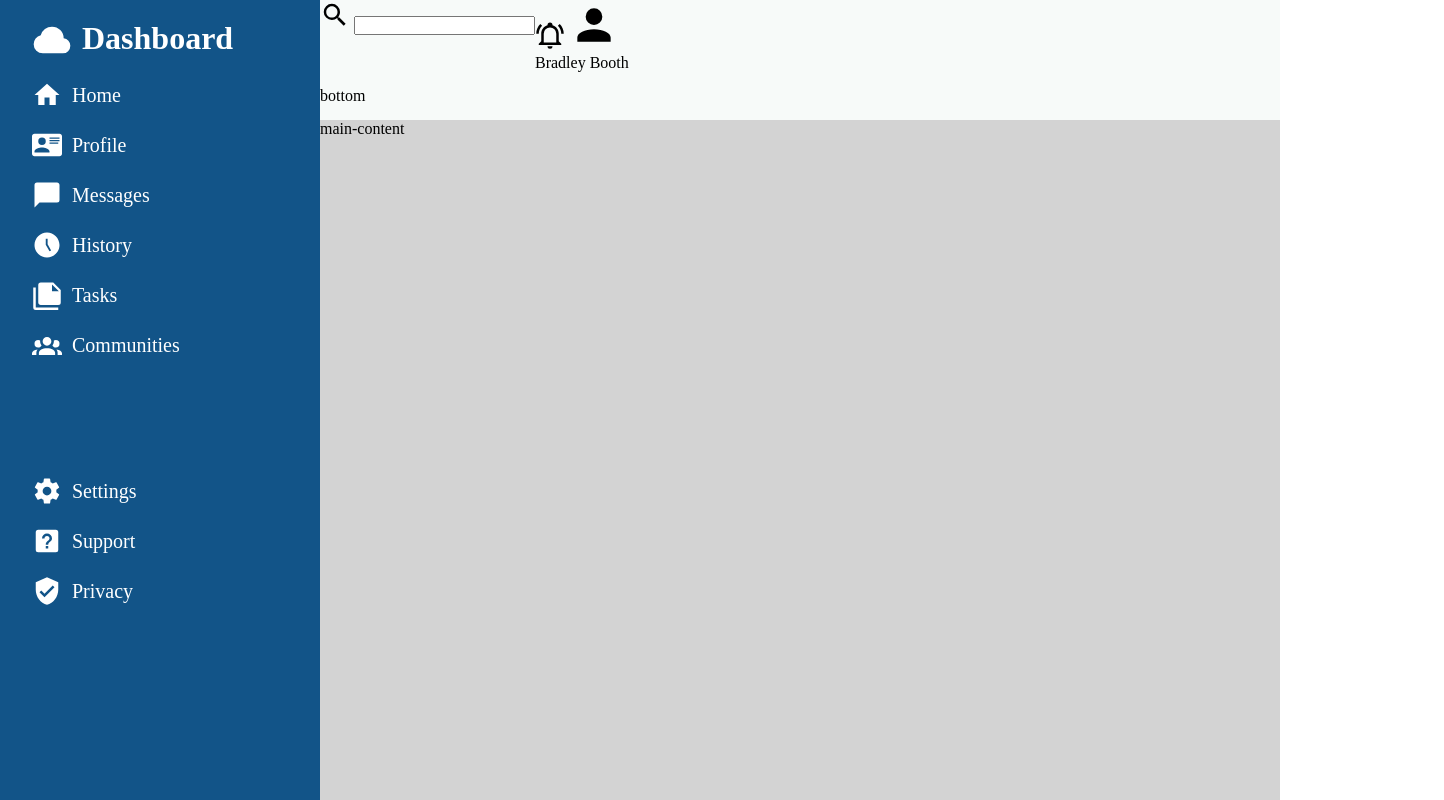
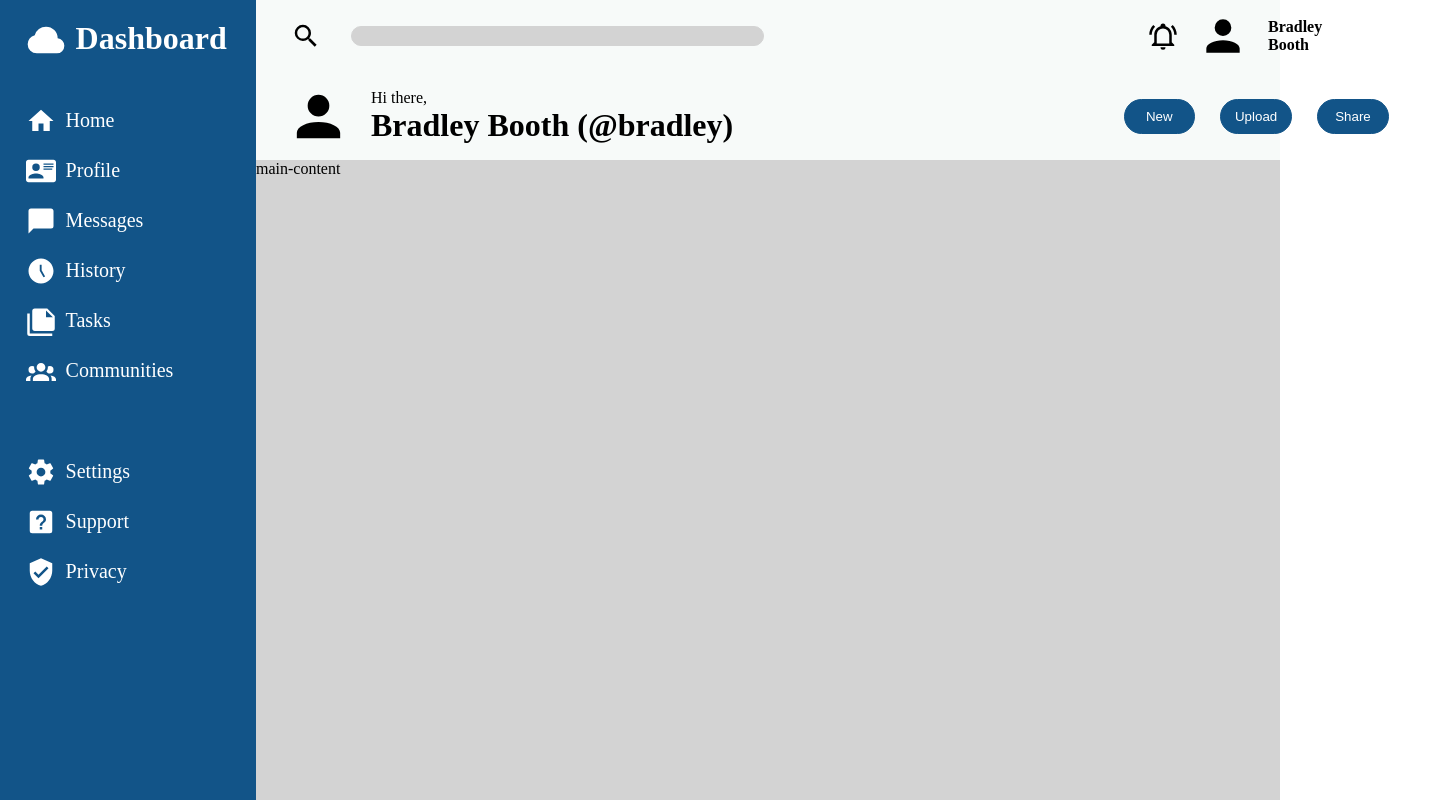
Before and after one commit to Bradley-Booth-Dev/odin-admin-dashboard, a plain HTML site: page index.html in a window 1280 px wide. Shown: the whole page, 1444 px wide, since content can reach past the window. Drawn offline with Linux system fonts and the light colour scheme.

Commit message:
Header outline done

```diff
--- a/index.html
+++ b/index.html
@@ -79,12 +79,9 @@
         </div>
       </div>
       <div class="header">
-        <div class="header-top">
-          <div class="searchbar">
+        <div class="navbar">
           <img class="magnify" src="/imgs/magnify.svg" alt="search" />
-            <input type="text" />
-          </div>
-          <div class="user-panel">
+          <input type="text" class="search-bar" />
           <img
             class="bell"
             src="/imgs/bell-ring-outline.svg"
@@ -95,12 +92,30 @@
             src="/imgs/account.svg"
             alt="profile-picture"
           />
-            <div class="username">Bradley Booth</div>
+          <div class="username">
+            <h4>Bradley Booth</h4>
           </div>
         </div>
-        <div class="header-bottom">bottom</div>
+        <div class="header-bottom">
+          <div class="left">
+            <img
+              class="avatar-welcome"
+              src="/imgs/account.svg"
+              alt="profile-picture"
+              width="65px"
+            />
+            <div class="welcome-text">
+              <p>Hi there,</p>
+              <h1>Bradley Booth (@bradley)</h1>
             </div>
-
+          </div>
+          <div class="right">
+            <button class="btn">New</button>
+            <button class="btn">Upload</button>
+            <button class="btn">Share</button>
+          </div>
+        </div>
+      </div>
       <div class="main-content">main-content</div>
     </div>
   </body>
--- a/styles.css
+++ b/styles.css
@@ -1,19 +1,20 @@
 * {
   margin: 0;
   padding: 0;
+  box-sizing: border-box;
 }
 
 .container {
   display: grid;
-  grid-template-columns: 25% 75%;
-  grid-template-rows: 15% 85%;
+  grid-template-columns: 20% 80%;
+  grid-template-rows: 20% 80%;
   height: 100vh;
 }
 
 .header {
   background-color: rgb(247, 250, 249);
   display: grid;
-  grid-template-rows: auto auto;
+  grid-template-rows: auto;
 }
 
 .magnify,
@@ -25,8 +26,73 @@
   height: 50px;
 }
 
-.header-top {
+.navbar,
+.left {
   display: flex;
+  flex-direction: row;
+  align-items: center;
+  margin: 5px 35px;
+}
+
+.left {
+  display: flex;
+  flex-direction: row;
+  align-items: center;
+  margin: 0px 10px;
+}
+
+.avatar-welcome {
+  display: flex;
+  flex-direction: row;
+  align-items: center;
+  margin: 5px 20px;
+}
+
+.right {
+  display: flex;
+  flex-direction: row;
+  justify-content: flex-end;
+
+  align-items: center;
+  width: 30%;
+  margin-right: 30px;
+}
+
+.btn {
+  background-color: #125488;
+  width: 20%;
+  height: 35px;
+  color: white;
+  border: 1px solid #125488;
+  border-radius: 20px;
+  margin-right: 2vw;
+}
+
+.header-bottom {
+  display: flex;
+  flex-direction: row;
+  align-items: center;
+  justify-content: space-between;
+  margin: 0 px 20px;
+}
+
+.navbar {
+  padding-right: 5%;
+}
+
+.search-bar {
+  flex-grow: 1;
+  width: 500px;
+  height: 20px;
+  background-color: lightgrey;
+  border-radius: 10px;
+  border: 1px solid lightgrey;
+  margin-left: 30px;
+  margin-right: 30vw;
+}
+
+.profile-pic {
+  margin: 0 20px;
 }
 
 .sidebar {
@@ -44,6 +110,7 @@
   display: flex;
   margin: 20px 0;
   margin-left: 10%;
+  padding-bottom: 10%;
 }
 
 .main-links ul,
@@ -62,7 +129,7 @@
 }
 
 .main-links {
-  padding-bottom: 30%;
+  padding-bottom: 20%;
 }
 
 .sidebar-svg {
```
Lines whose indentation alone changed are shown as unchanged.
